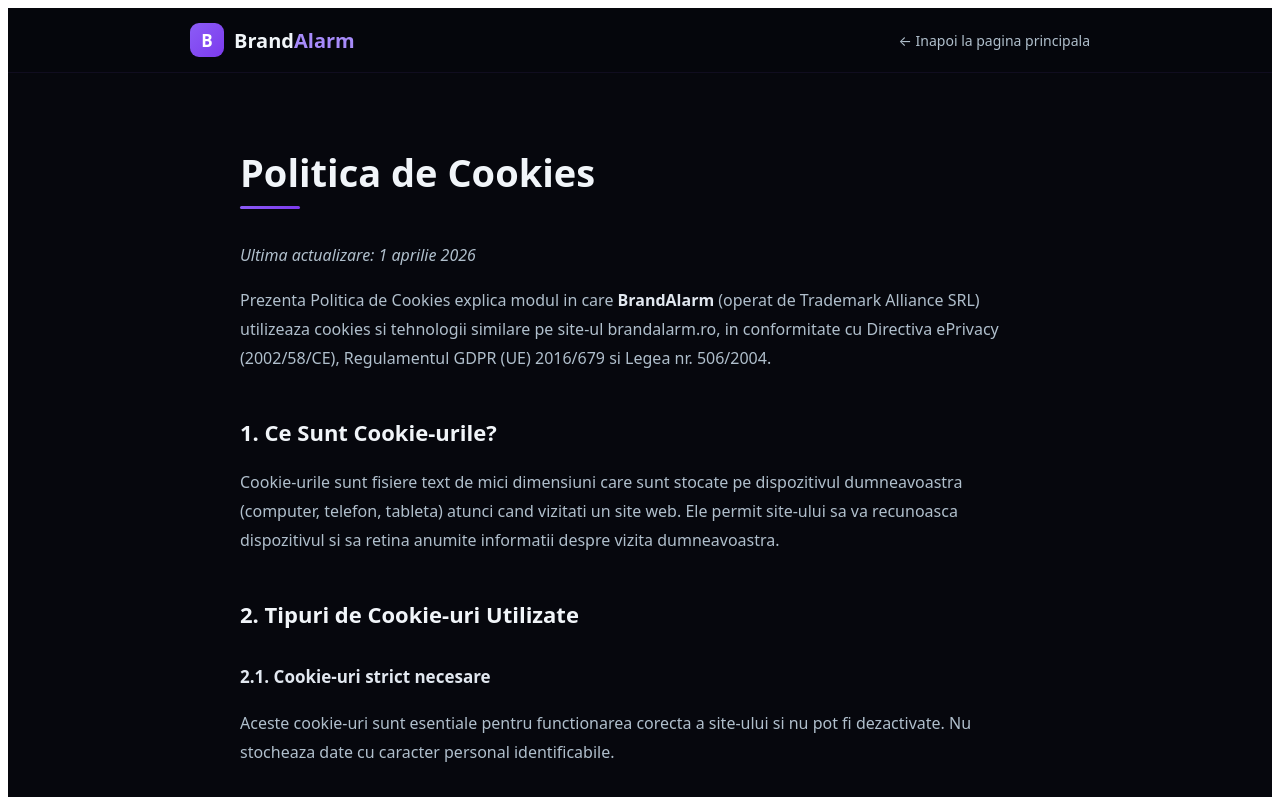
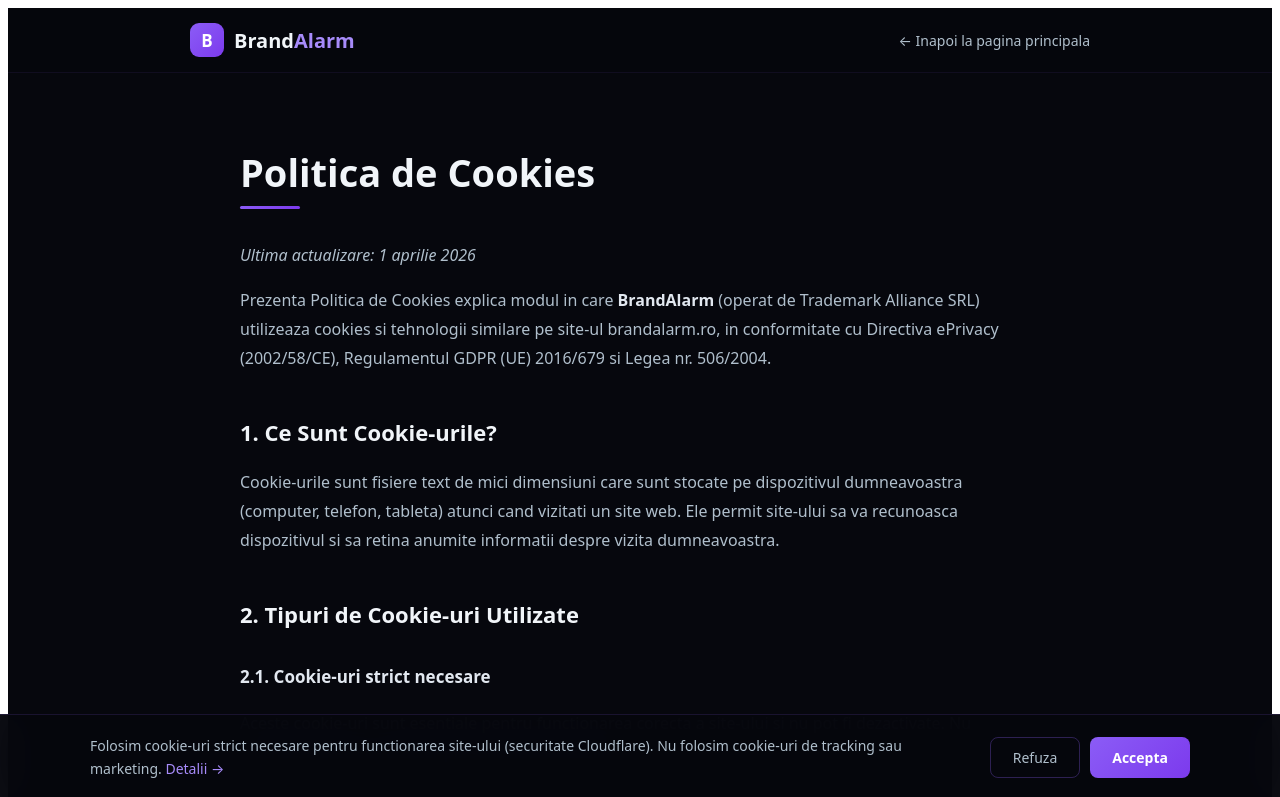
Before and after one commit to lbaltoi/brandalarm-site, a React (Vite) app: page /politica-cookies in a window 1280 px wide. Shown: the top 797 px of the page. Built offline with nearby package versions, Linux system fonts and the light colour scheme.

Commit message:
Add cookie banner, legal pages, React Router, Vite build

```diff
--- a/src/App.jsx
+++ b/src/App.jsx
@@ -3,6 +3,7 @@ import BrandAlarmLanding from "./BrandAlarmLanding";
 import TermeniConditii from "./pages/TermeniConditii";
 import Confidentialitate from "./pages/Confidentialitate";
 import PoliticaCookies from "./pages/PoliticaCookies";
+import CookieBanner from "./components/CookieBanner";
 
 function App() {
   return (
@@ -13,6 +14,7 @@ function App() {
         <Route path="/confidentialitate" element={<Confidentialitate />} />
         <Route path="/politica-cookies" element={<PoliticaCookies />} />
       </Routes>
+      <CookieBanner />
     </BrowserRouter>
   );
 }
--- /dev/null
+++ b/src/components/CookieBanner.jsx
@@ -0,0 +1,78 @@
+import { useState, useEffect } from "react";
+import { Link } from "react-router-dom";
+
+const P = {
+  bg: "rgba(6,7,13,.97)",
+  bd: "1px solid rgba(139,92,246,.15)",
+  ac: "#a78bfa",
+  ad: "#8b5cf6",
+  ap: "#7c3aed",
+  tx: "#b0bfcc",
+  br: "#f1f5f9",
+  wh: "#fff",
+};
+const ff = "'DM Sans',system-ui,-apple-system,'Segoe UI',sans-serif";
+
+export default function CookieBanner() {
+  const [visible, setVisible] = useState(false);
+
+  useEffect(() => {
+    const consent = localStorage.getItem("ba_cookie_consent");
+    if (!consent) setVisible(true);
+  }, []);
+
+  const accept = () => {
+    localStorage.setItem("ba_cookie_consent", "accepted");
+    setVisible(false);
+  };
+
+  const reject = () => {
+    localStorage.setItem("ba_cookie_consent", "rejected");
+    setVisible(false);
+  };
+
+  if (!visible) return null;
+
+  return (
+    <div style={{
+      position: "fixed", bottom: 0, left: 0, right: 0, zIndex: 9999,
+      background: P.bg, backdropFilter: "blur(20px)",
+      borderTop: P.bd, padding: "20px 24px",
+      fontFamily: ff,
+    }}>
+      <div style={{
+        maxWidth: 1100, margin: "0 auto",
+        display: "flex", flexWrap: "wrap", alignItems: "center",
+        gap: 16, justifyContent: "space-between",
+      }}>
+        <div style={{ flex: "1 1 500px", minWidth: 280 }}>
+          <p style={{ fontSize: 14, color: P.tx, lineHeight: 1.6, margin: 0 }}>
+            Folosim cookie-uri strict necesare pentru functionarea site-ului (securitate Cloudflare).
+            Nu folosim cookie-uri de tracking sau marketing.{" "}
+            <Link to="/politica-cookies" style={{ color: P.ac, textDecoration: "none" }}>
+              Detalii →
+            </Link>
+          </p>
+        </div>
+        <div style={{ display: "flex", gap: 10, flexShrink: 0 }}>
+          <button onClick={reject} style={{
+            background: "transparent",
+            color: P.tx, fontWeight: 500, padding: "10px 22px",
+            border: "1px solid rgba(139,92,246,.3)", borderRadius: 8,
+            fontSize: 14, cursor: "pointer", fontFamily: ff,
+          }}>
+            Refuza
+          </button>
+          <button onClick={accept} style={{
+            background: `linear-gradient(135deg,${P.ad},${P.ap})`,
+            color: P.wh, fontWeight: 600, padding: "10px 22px",
+            border: "none", borderRadius: 8,
+            fontSize: 14, cursor: "pointer", fontFamily: ff,
+          }}>
+            Accepta
+          </button>
+        </div>
+      </div>
+    </div>
+  );
+}
```
